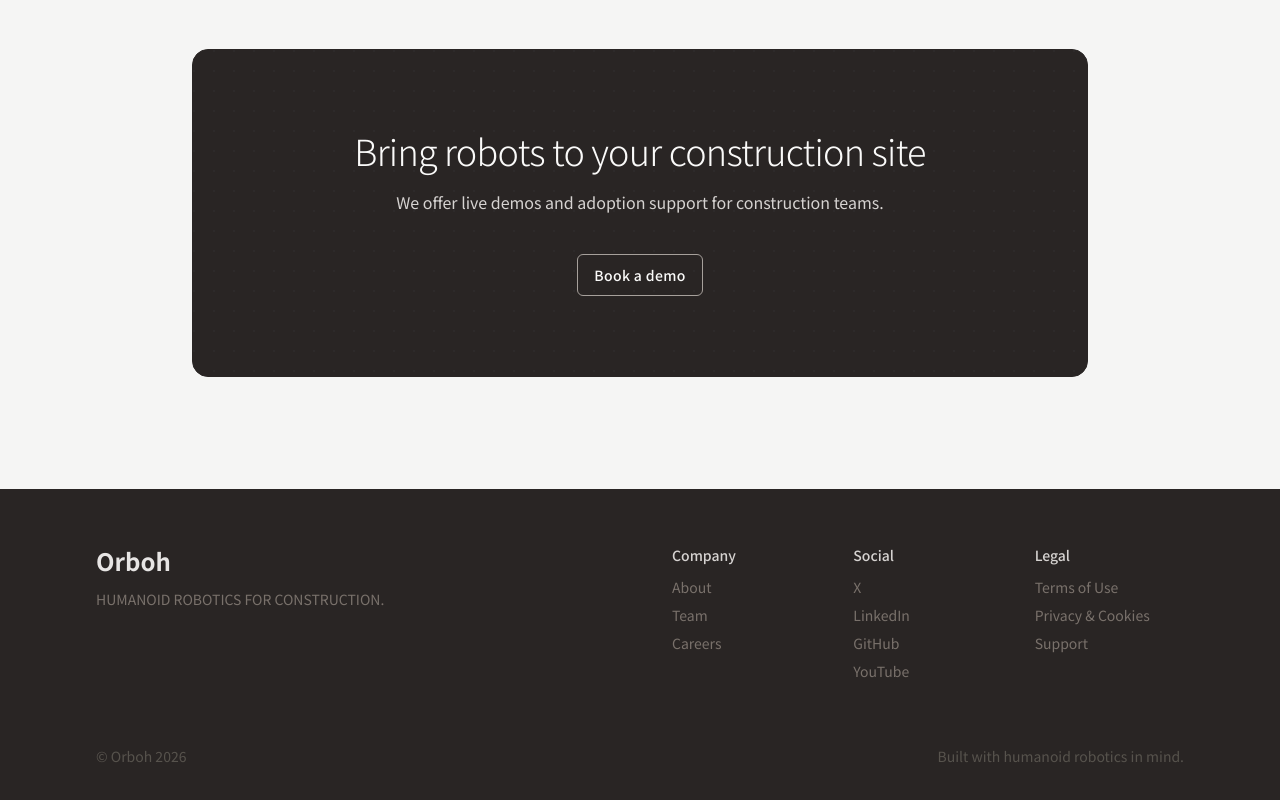
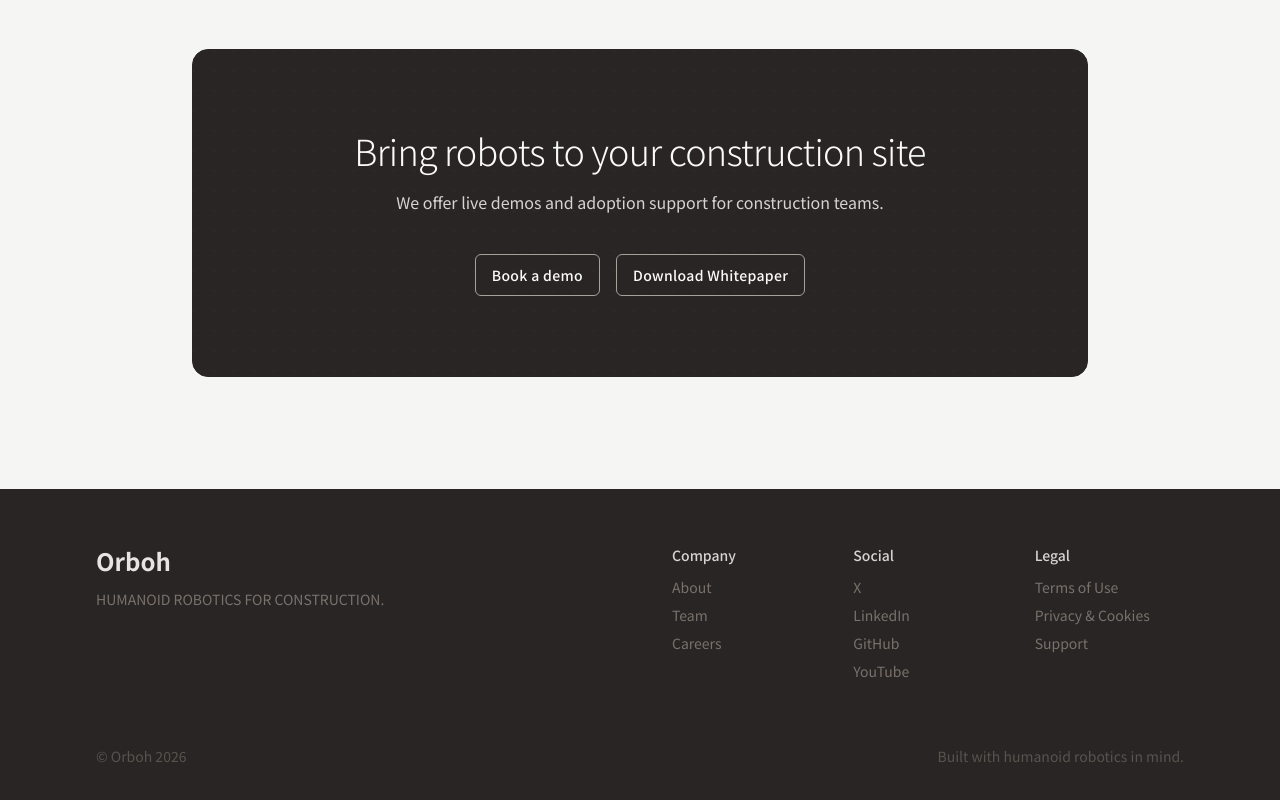
Before and after one commit to Orboh/orboh-lp, a React (Vite) app: page / in a window 1280 px wide. Shown: the part 3221-4021 px from the top of the page. Built offline with nearby package versions, Linux system fonts and the light colour scheme.

Commit message:
Add RoboNet Whitepaper download to CTA section

```diff
--- a/src/components/CTA.tsx
+++ b/src/components/CTA.tsx
@@ -34,6 +34,7 @@ export function CTASection({ meetingUrl = DEFAULT_MEETING_URL }: CTASectionProps
           <p className="text-stone-300 text-sm md:text-base mb-10 max-w-2xl mx-auto">
             {t.subtitle}
           </p>
+          <div className="flex flex-col sm:flex-row gap-4 justify-center">
             <a
               href={meetingUrl}
               target="_blank"
@@ -42,6 +43,14 @@ export function CTASection({ meetingUrl = DEFAULT_MEETING_URL }: CTASectionProps
             >
               {t.button}
             </a>
+            <a
+              href="/RoboNet_WhitePaper.pdf"
+              download
+              className="inline-flex items-center justify-center gap-2 px-4 py-2.5 border border-stone-400 text-stone-50 text-sm font-medium tracking-wide hover:border-stone-100 hover:bg-stone-50 hover:text-stone-900 transition-colors rounded-md"
+            >
+              {t.whitepaper}
+            </a>
+          </div>
         </div>
       </div>
     </section>
--- a/src/i18n/translations.ts
+++ b/src/i18n/translations.ts
@@ -93,6 +93,7 @@ export const translations = {
       title: 'Bring robots to your construction site',
       subtitle: 'We offer live demos and adoption support for construction teams.',
       button: 'Book a demo',
+      whitepaper: 'Download Whitepaper',
     },
     footer: {
       tagline: 'HUMANOID ROBOTICS FOR CONSTRUCTION.',
@@ -200,6 +201,7 @@ export const translations = {
       title: 'デモを見てみませんか？',
       subtitle: 'ロボットの動作デモや、導入についてのご相談を承ります。',
       button: 'デモを予約する',
+      whitepaper: 'ホワイトペーパーをダウンロード',
     },
     footer: {
       tagline: '建設現場のためのヒューマノイドロボティクス。',
```
Also changed, not shown: 1 other file (tests, documents, lock files or other folders). Lines whose indentation alone changed are shown as unchanged.
